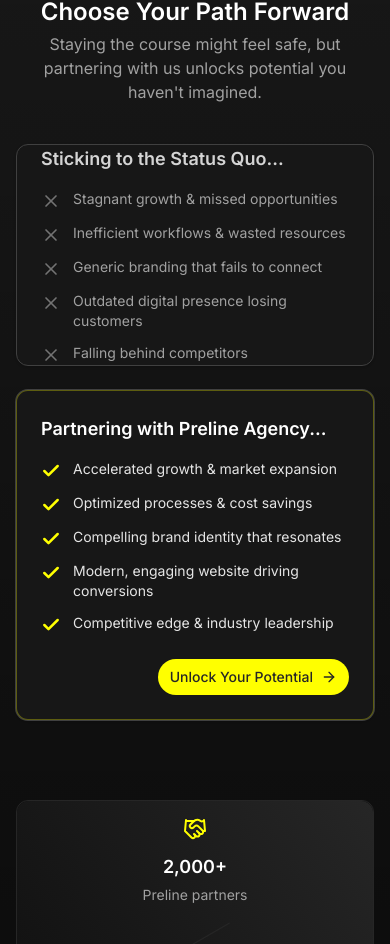
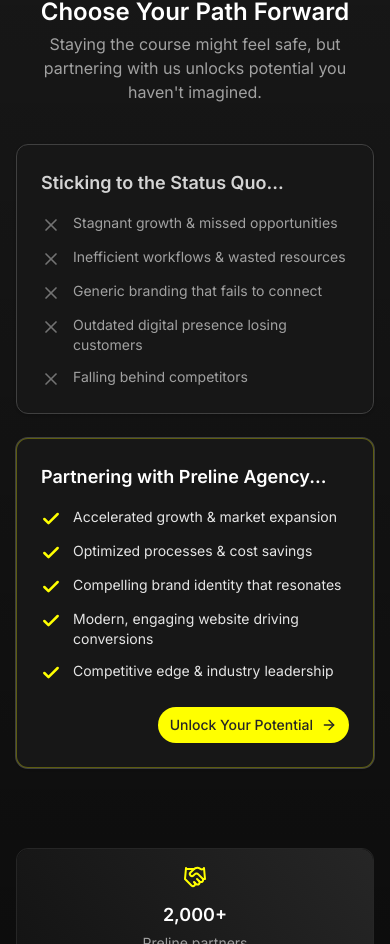
Before and after one commit to sabari245/zynex-final, a Next.js app: page / in a window 390 px wide. Shown: the part 2473-3417 px from the top of the page. Built offline with nearby package versions, Linux system fonts and the light colour scheme.

Commit message:
minor UI fix

```diff
--- a/components/ComparisonSection.tsx
+++ b/components/ComparisonSection.tsx
@@ -41,7 +41,7 @@
                 <div className="grid grid-cols-1 md:grid-cols-2 gap-6 lg:gap-8">
 
                     {/* Card 1: Without Us (The Old Way) */}
-                    <div className="flex flex-col bg-neutral-900 border border-neutral-700 shadow-sm rounded-xl px-6 lg:p-8 h-full"> {/* Added h-full */}
+                    <div className="flex flex-col bg-neutral-900 border border-neutral-700 shadow-sm rounded-xl p-6 lg:p-8 h-full"> {/* Added h-full */}
                         <h3 className="text-lg font-semibold text-neutral-300 mb-4">
                             Sticking to the Status Quo...
                         </h3>
```
